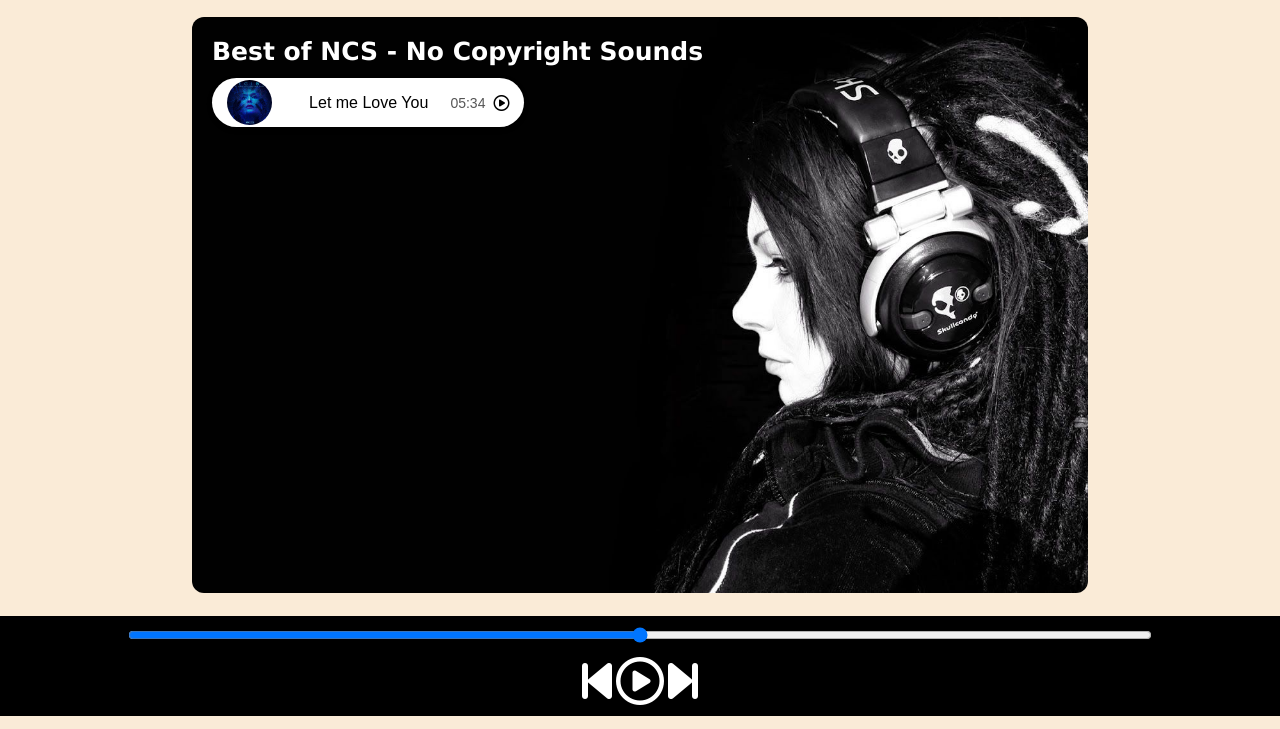
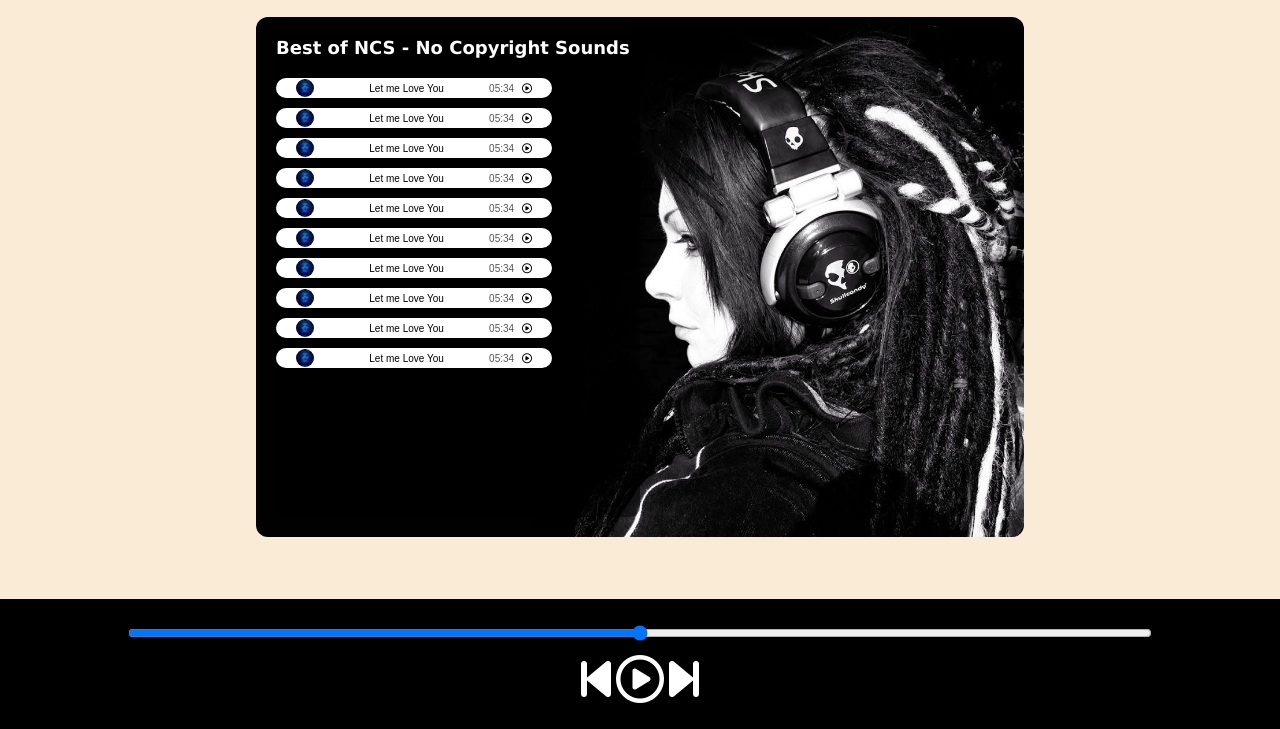
Before and after one commit to neha-0x01/Spotify, a plain HTML site: page index.html in a window 1280 px wide. Shown: the part 71-800 px from the top of the page. Drawn offline with Linux system fonts and the light colour scheme.

Commit message:
app css file

```diff
--- a/index.html
+++ b/index.html
@@ -24,7 +24,52 @@
       <div>
         <div class="songItem">
           <img src="1.jpg" alt="1" >
-           <span>Let me Love You</span>
+           <span class="byte">Let me Love You</span>
+          <span class="songlistplay"><span class="timestamp">05:34</span> <i class="fa-regular fa-circle-play"></i></span>
+        </div>
+          <div class="songItem">
+          <img src="1.jpg" alt="1" >
+           <span class="byte">Let me Love You</span>
+          <span class="songlistplay"><span class="timestamp">05:34</span> <i class="fa-regular fa-circle-play"></i></span>
+        </div>
+          <div class="songItem">
+          <img src="1.jpg" alt="1" >
+           <span class="byte">Let me Love You</span>
+          <span class="songlistplay"><span class="timestamp">05:34</span> <i class="fa-regular fa-circle-play"></i></span>
+        </div>
+          <div class="songItem">
+          <img src="1.jpg" alt="1" >
+           <span class="byte">Let me Love You</span>
+          <span class="songlistplay"><span class="timestamp">05:34</span> <i class="fa-regular fa-circle-play"></i></span>
+        </div>
+          <div class="songItem">
+          <img src="1.jpg" alt="1" >
+           <span class="byte">Let me Love You</span>
+          <span class="songlistplay"><span class="timestamp">05:34</span> <i class="fa-regular fa-circle-play"></i></span>
+        </div>
+          <div class="songItem">
+          <img src="1.jpg" alt="1" >
+           <span class="byte">Let me Love You</span>
+          <span class="songlistplay"><span class="timestamp">05:34</span> <i class="fa-regular fa-circle-play"></i></span>
+        </div>
+          <div class="songItem">
+          <img src="1.jpg" alt="1" >
+           <span class="byte">Let me Love You</span>
+          <span class="songlistplay"><span class="timestamp">05:34</span> <i class="fa-regular fa-circle-play"></i></span>
+        </div>
+          <div class="songItem">
+          <img src="1.jpg" alt="1" >
+           <span class="byte">Let me Love You</span>
+          <span class="songlistplay"><span class="timestamp">05:34</span> <i class="fa-regular fa-circle-play"></i></span>
+        </div>
+          <div class="songItem">
+          <img src="1.jpg" alt="1" >
+           <span class="byte">Let me Love You</span>
+          <span class="songlistplay"><span class="timestamp">05:34</span> <i class="fa-regular fa-circle-play"></i></span>
+        </div>
+          <div class="songItem">
+          <img src="1.jpg" alt="1" >
+           <span class="byte">Let me Love You</span>
           <span class="songlistplay"><span class="timestamp">05:34</span> <i class="fa-regular fa-circle-play"></i></span>
         </div>
       </div>
--- a/style.css
+++ b/style.css
@@ -1,76 +1,154 @@
-body{
-    background-color: antiquewhite;
+
+
+* {
+  margin: 0;
+  padding: 0;
+  box-sizing: border-box;
 }
 
-*{
-    margin: 0;
-    padding: 0;
-
-}
-nav{
-    font-family: 'Lucida Sans', 'Lucida Sans Regular', 'Lucida Grande', 'Lucida Sans Unicode', Geneva, Verdana, sans-serif;
+body {
+  background-color: antiquewhite;
+  font-family: 'Lucida Sans', sans-serif;
 }
 
-nav ul{
+nav ul {
   display: flex;
   align-items: center;
   list-style-type: none;
   height: 65px;
   background-color: black;
   color: white;
+  padding-left: 20px;
 }
 
 nav ul li {
   padding: 0 12px;
 }
 
-.brand img{
-    width: 44px;
-    padding: 0 8px;
-}
-
-.brand{
-    display:flex;
+.brand {
+  display: flex;
   align-items: center;
   font-weight: bolder;
   font-size: 1.3rem;
 }
 
-
+.brand img {
+  width: 44px;
+  padding: 0 8px;
+}
 
 .container {
-    min-height:72vh;
-    background-color: black;
-    color: white;
-    font-family: 'Lucida Sans', 'Lucida Sans Regular', 'Lucida Grande', 'Lucida Sans Unicode', Geneva, Verdana, sans-serif;
   display: flex;
-    flex-direction: column;
+  justify-content: space-between;
+  align-items: stretch;
+  width: 60%;
+  height: 65vh;
   margin: 23px auto;
-    width: 70%;
-    border-radius: 12px;
-    padding: 20px;
   background-image: url('bg.jpg');
   background-size: cover;
   background-repeat: no-repeat;
-    background-position: center;
-    box-sizing: border-box;
+  background-position: right center;
+  border-radius: 12px;
+  padding: 20px;
   overflow: hidden;
+  color: white;
 }
 
-.bottom{
-    position: sticky;
-    height: 100px;
+
+
+.SongList {
+  width: 50%;
+  overflow-y: auto;
+  padding-right: 10px;
+  background-color: rgba(0, 0, 0, 0.5);
+  border-radius: 10px;
+}
+
+.SongList h1 {
+  font-size: 18px;
+  margin-bottom: 20px;
+}
+
+.SongList::-webkit-scrollbar {
+  width: 6px;
+}
+.SongList::-webkit-scrollbar-thumb {
+  background-color: rgba(255, 255, 255, 0.3);
+  border-radius: 10px;
+}
+
+.SongBanner {
+  width: 45%;
+ /*  */
+  background-size: cover;
+  background-position: center;
+  background-repeat: no-repeat;
+  border-radius: 10px;
+}
+
+
+.songItem {
+  height: 20px;
+  display: flex;
+  align-items: center;
+  background-color: white;
+  width: 78%;
+  color: black;
+  margin: 10px 0;
+  border-radius: 50px;
+  padding: 0 20px;
+  justify-content: space-between;
+  box-shadow: 0 2px 4px rgba(0, 0, 0, 0.2);
+  font-family: Arial, sans-serif;
+  font-size: 16px;
+}
+
+.songItem img {
+  width: 18px;
+  height: 18px;
+  border-radius: 50%;
+  margin-right: 10px;
+}
+
+.songlistplay {
+  display: flex;
+  align-items: center;
+  gap: 8px;
+}
+
+.timestamp {
+  font-size: 10px;
+  color: #555;
+}
+
+.byte{
+    font-size: 10px;
+}
+
+
+
+
+.bottom {
+  position: fixed;
+  bottom: 0;
+  left: 0;
+  width: 100%;
+  height: 130px;
   background-color: black;
   color: white;
-    bottom: 0;
   display: flex;
+  flex-direction: column;
+  align-items: center;
   justify-content: center;
-    align-items: center;
-    flex-direction: column;
-
+  z-index: 1000;
 }
 
-.icons{
+
+.songItem i{
+   font-size: 10px;
+}
+
+.icons {
   margin-top: 14px;
 }
 
@@ -78,66 +156,23 @@ nav ul li {
   cursor: pointer;
 }
 
-
-
 #myProgressBar {
   width: 80vw;
-
 }
 
-.SongList h1 {
-    font-size: 25px;
+@media (max-width: 768px) {
+  .container {
+    flex-direction: column;
+    height: auto;
   }
 
-/* .songItem{
-   height: 40px;
-   display: flex;
-   background-color: white;
-   width:33% ;
-   color: black;
-   margin: 12px 0 ;
-   justify-content: space-between;
-   align-items: center;
-   border-radius:34px ;
+  .SongList,
+  .SongBanner {
+    width: 100%;
   }
 
-.songItem img{
-    width: 43px;
-    margin: 0 23px ;
-    border-radius: 34px;
+  .SongBanner {
+    height: 250px;
+    margin-top: 20px;
   }
-.timestamp{
-    margin: 0 23px;
-} */
-
-
-.songItem {
-  height: 49px;
-  display: flex;
-  align-items: center;
-  background-color: white;
-  width: 33%;
-  color: black;
-  margin: 12px 0;
-  border-radius: 50px;
-  padding: 0 15px;
-  box-shadow: 0 2px 6px rgba(0,0,0,0.1);
-  justify-content: space-between;
-  font-family: Arial, sans-serif;
-  font-size: 16px;
 }
-.songItem img {
-  width: 45px;
-  height: 45px;
-  border-radius: 50%;
-  margin-right: 15px;
-}
-.songlistplay {
-  display: flex;
-  align-items: center;
-  gap: 8px;
-}
-.timestamp {
-  font-size: 14px;
-  color: #555;
-}
```
Lines whose indentation alone changed are shown as unchanged.
